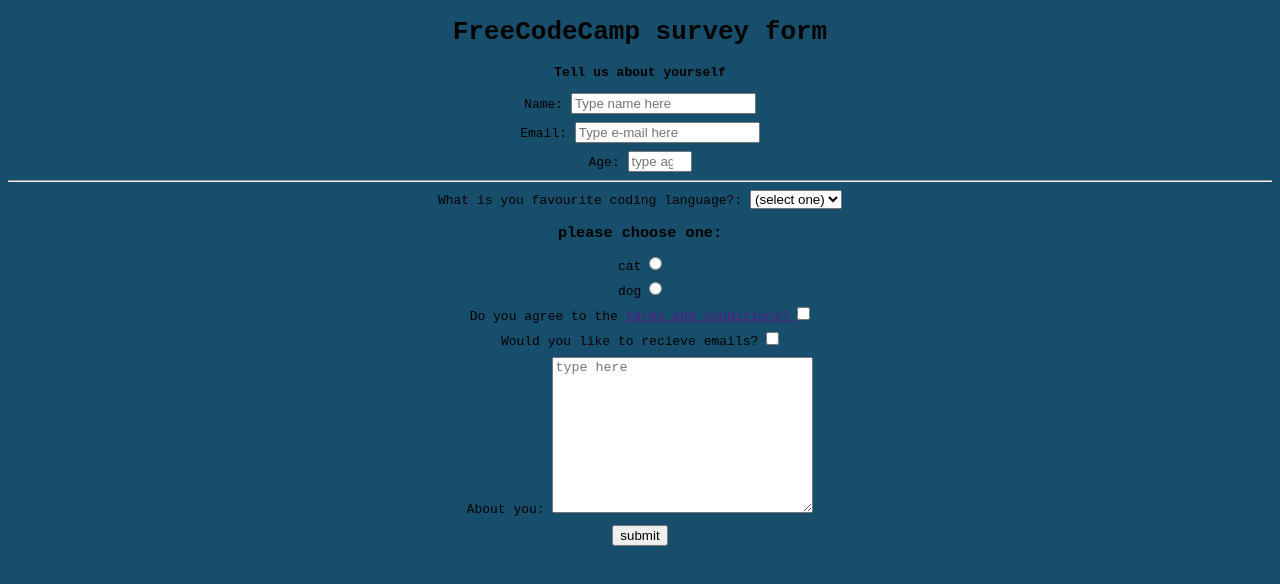
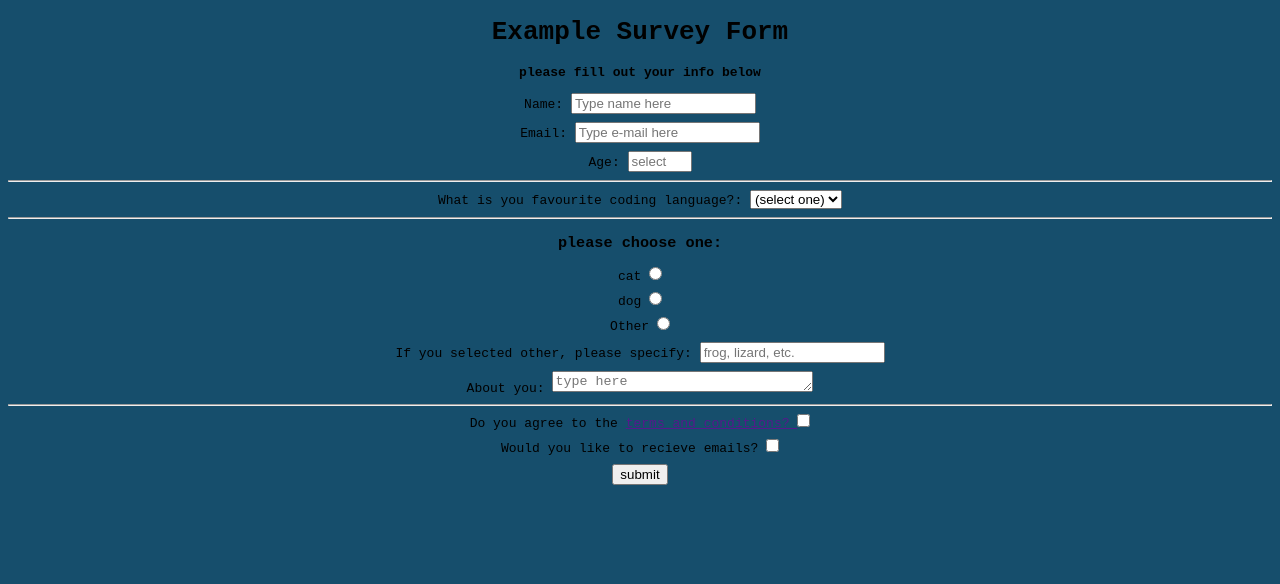
Before and after one commit to JimDavis99/survey-form, a plain HTML site: page index.html in a window 1280 px wide. Drawn offline with Linux system fonts and the light colour scheme.

Commit message:
Update index.html

```diff
--- a/index.html
+++ b/index.html
@@ -6,9 +6,9 @@
   <body>
     <div class="container">
       <header>
-        <h1 id="title">FreeCodeCamp survey form</h1>
+        <h1 id="title">Example Survey Form</h1>
         <p id="description">
-        Tell us about yourself
+        please fill out your info below
         </p>
       </header>
       <form id="survey-form">
@@ -28,7 +28,7 @@
         </label>
         <label id="number-label">Age:
           <input id="number"
-          placeholder="type age here"
+          placeholder="select "
           type="number"
           min="18"
           max="120"
@@ -43,8 +43,10 @@
             <option>CSS</option>
             <option>JavaScript</option>
             <option>Java</option>
+            <option>other</option>
           </select>
         </label>
+        <hr/>
         <h3 id="choose">please choose one: </h3>
         <label>cat
           <input name="pet" type="radio" value="cat">
@@ -52,11 +54,23 @@
         <label>dog
           <input name="pet" type="radio" value="dog">
         </label>
+        <label>Other
+          <input name="pet" type="radio" value="other">
+        </label>
+        <label>If you selected other, please specify:
+          <input
+            placeholder="frog, lizard, etc."
+            id="name"
+            type="text"
+            />
+          </label>
+          <label>About you: <textarea rows="1" cols="30" placeholder="type here" value="about-you"></textarea>
+          </label>
+        </label>
+        <hr/>
         <label>Do you agree to the <a link href="">terms and conditions? </a><input type="checkbox" value="terms-and-conditions">
         </label>
         <label>Would you like to recieve emails? <input type="checkbox" value="recieve-emails">
-        </label>
-        <label>About you: <textarea rows="10" cols="30" placeholder="type here" value="about-you"></textarea>
         </label>
         <input value="submit" id="submit" type="submit">
       </form>
```
